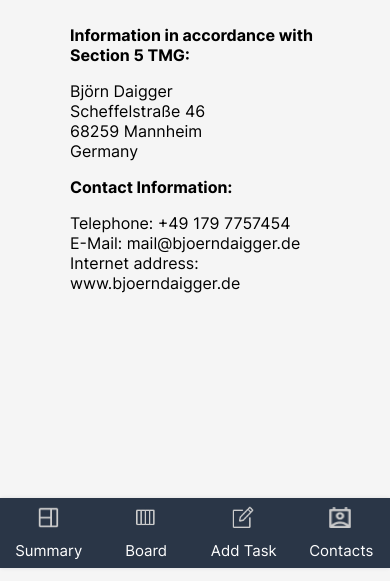
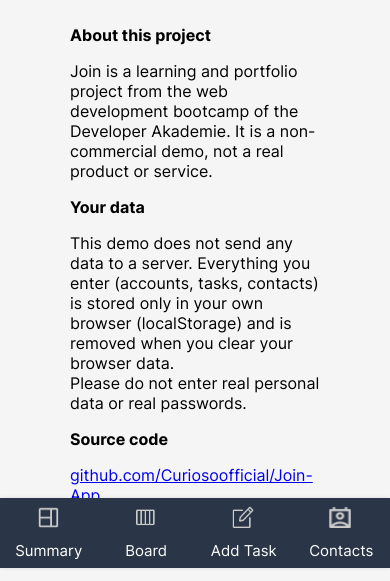
Before and after one commit to Curiosoofficial/Join-App, a plain HTML site: page legal-notice.html in a window 390 px wide. Shown: the part 276-857 px from the top of the page. Drawn offline with Linux system fonts and the light colour scheme.

Commit message:
fix: replace personal data in legal notice with a neutral demo notice
The page listed a third person's name, home address, phone number and
email. It now explains that Join is a non-commercial bootcamp demo,
that all data stays in the browser, and links to the source code.

Co-Authored-By: Claude Opus 5.5 <noreply@anthropic.com>

```diff
--- a/legal-notice.html
+++ b/legal-notice.html
@@ -21,15 +21,15 @@
     <!-- Main Content -->
     <div class="legal-notice-content">
         <h1>Legal Notice</h1>
-        <b>Information in accordance with Section 5 TMG:</b>
-        <p>Björn Daigger<br>
-            Scheffelstraße 46<br>
-            68259 Mannheim</br>
-            Germany</p>
-        <b>Contact Information:</b>
-        <p>Telephone: +49 179 7757454<br>
-            E-Mail: mail@bjoerndaigger.de<br>
-            Internet address: www.bjoerndaigger.de</p>
+        <b>About this project</b>
+        <p>Join is a learning and portfolio project from the web development bootcamp of the Developer Akademie.
+            It is a non-commercial demo, not a real product or service.</p>
+        <b>Your data</b>
+        <p>This demo does not send any data to a server. Everything you enter (accounts, tasks, contacts) is
+            stored only in your own browser (localStorage) and is removed when you clear your browser data.<br>
+            Please do not enter real personal data or real passwords.</p>
+        <b>Source code</b>
+        <p><a href="https://github.com/Curiosoofficial/Join-App" target="_blank" rel="noopener">github.com/Curiosoofficial/Join-App</a></p>
     </div>
 </body>
 
```
